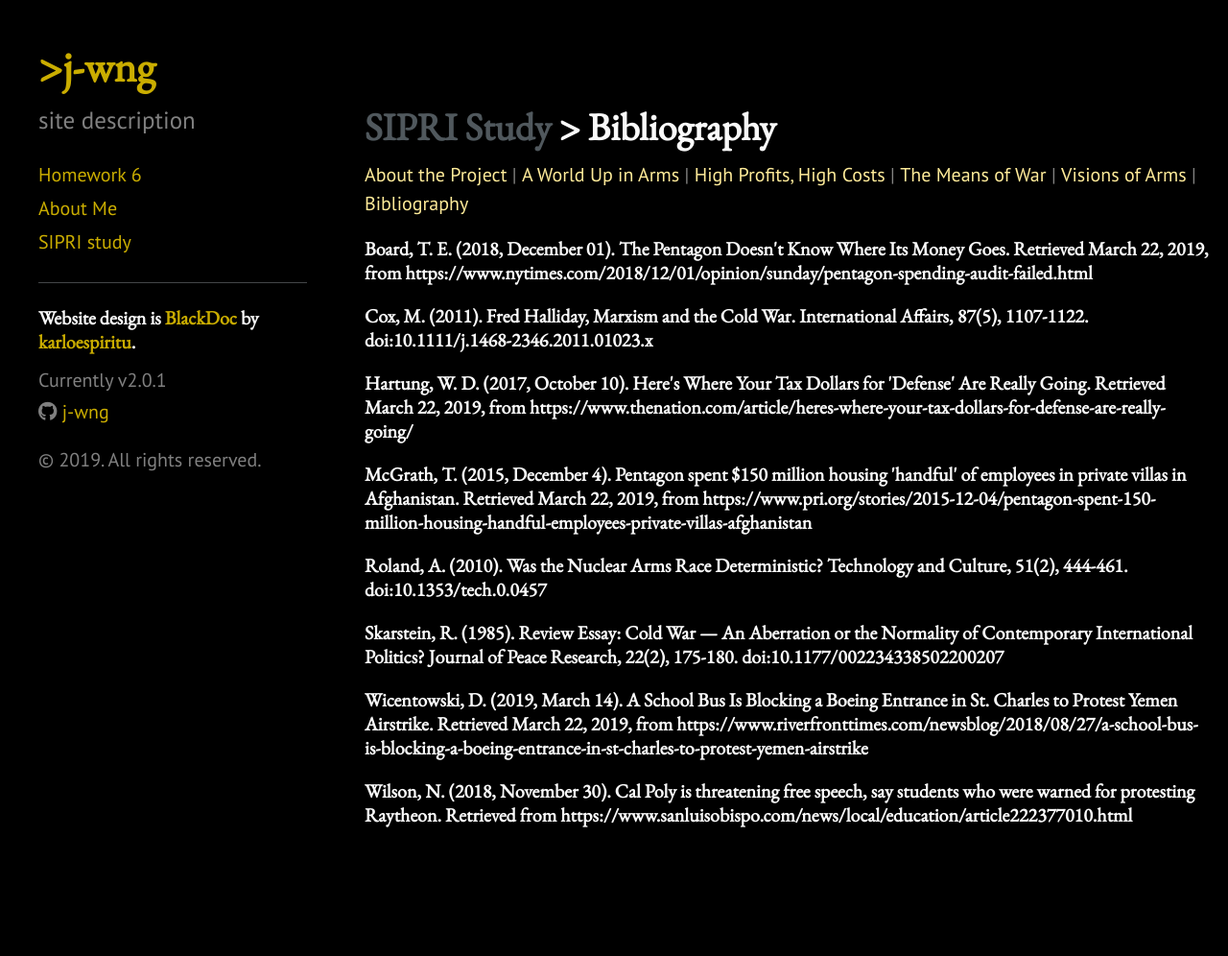
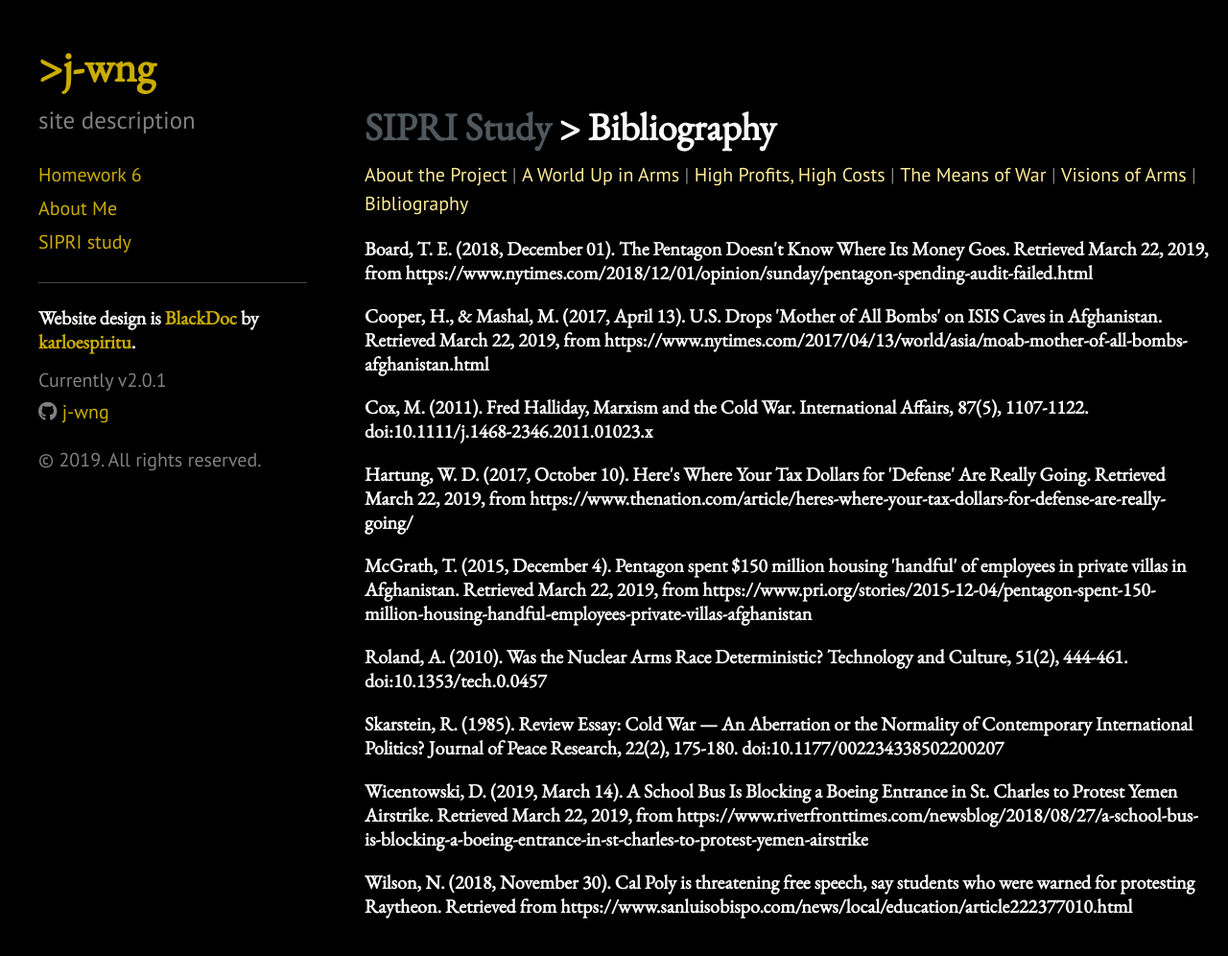
Before and after one commit to j-wng/j-wng.github.io, a Jekyll site: the page built from bib.html, in a window 1280 px wide and 1047 px high. Shown: the top 996 px of the window at 96% size. Built offline with Jekyll 4.4.1, drawn with Linux system fonts in a browser that asks for light colours; nearby versions of some CDN libraries.

Commit message:
Update bib.html

```diff
--- a/bib.html
+++ b/bib.html
@@ -37,6 +37,7 @@ li {
 </nav>
 
 <h5>Board, T. E. (2018, December 01). The Pentagon Doesn't Know Where Its Money Goes. Retrieved March 22, 2019, from https://www.nytimes.com/2018/12/01/opinion/sunday/pentagon-spending-audit-failed.html</h5>
+<h5>Cooper, H., & Mashal, M. (2017, April 13). U.S. Drops 'Mother of All Bombs' on ISIS Caves in Afghanistan. Retrieved March 22, 2019, from https://www.nytimes.com/2017/04/13/world/asia/moab-mother-of-all-bombs-afghanistan.html</h5>
 <h5>Cox, M. (2011). Fred Halliday, Marxism and the Cold War. International Affairs, 87(5), 1107-1122. doi:10.1111/j.1468-2346.2011.01023.x</h5>
 <h5>Hartung, W. D. (2017, October 10). Here's Where Your Tax Dollars for 'Defense' Are Really Going. Retrieved March 22, 2019, from https://www.thenation.com/article/heres-where-your-tax-dollars-for-defense-are-really-going/</h5>
 <h5>McGrath, T. (2015, December 4). Pentagon spent $150 million housing 'handful' of employees in private villas in Afghanistan. Retrieved March 22, 2019, from https://www.pri.org/stories/2015-12-04/pentagon-spent-150-million-housing-handful-employees-private-villas-afghanistan</h5>
```
